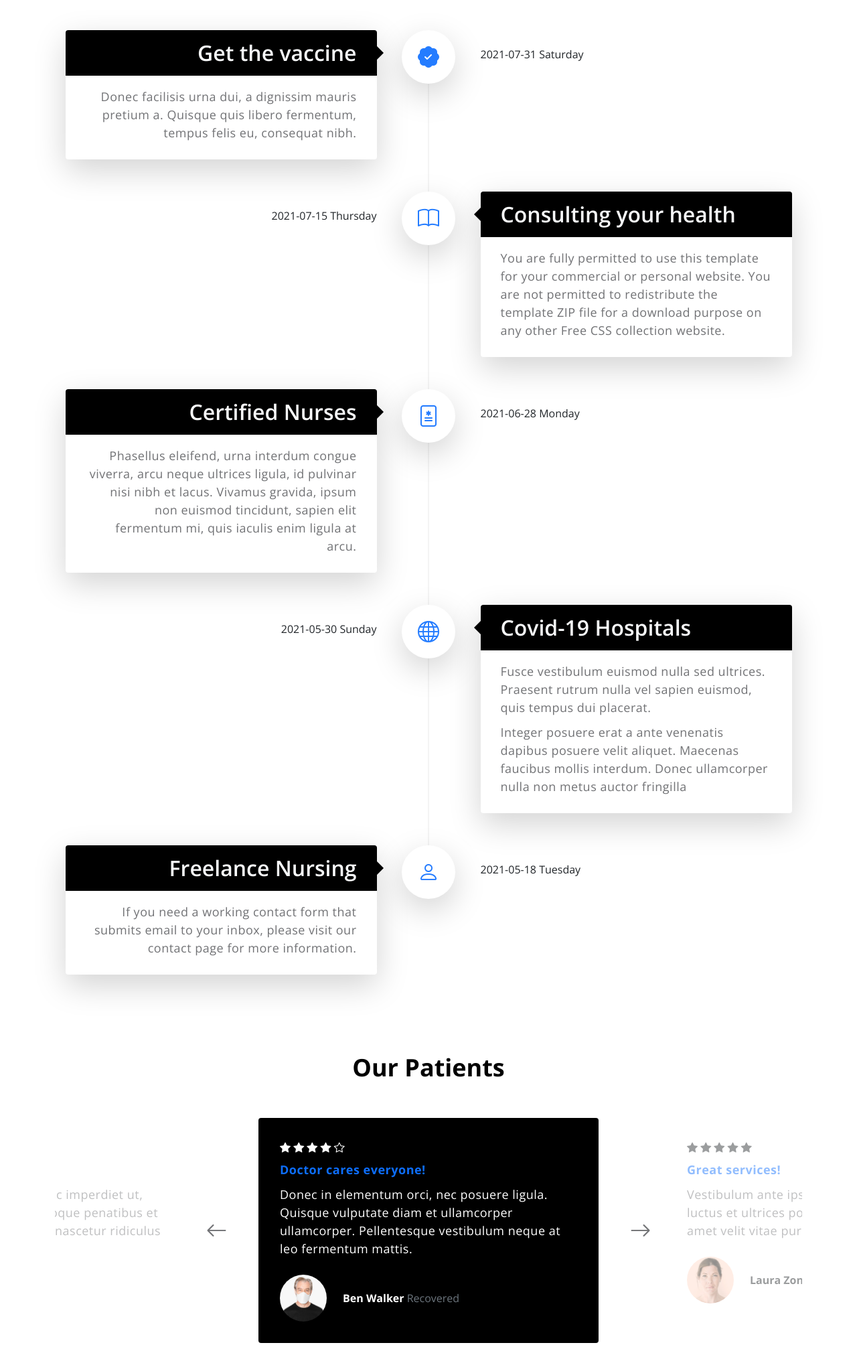
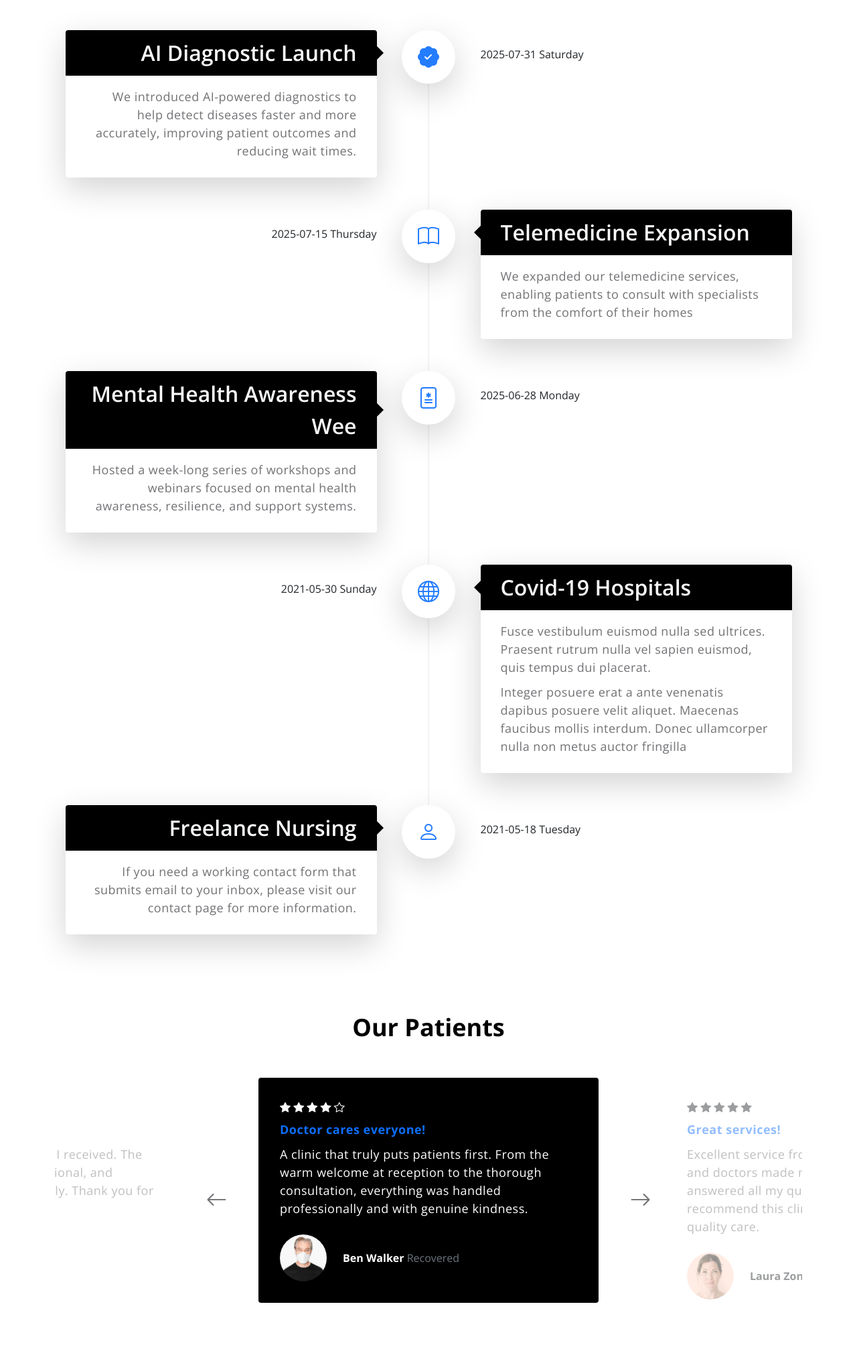
Before and after one commit to Currency29/Medic-Care, a plain HTML site: page index.html in a window 1280 px wide. Shown: the part 1789-3797 px from the top of the page at 67% size. Drawn offline with nearby package versions, Linux system fonts and the light colour scheme.

Commit message:
Update index.html

```diff
--- a/index.html
+++ b/index.html
@@ -25,13 +25,7 @@
         <link href="css/owl.theme.default.min.css" rel="stylesheet">
 
         <link href="css/templatemo-medic-care.css" rel="stylesheet">
-<!--
 
-TemplateMo 566 Medic Care
-
-https://templatemo.com/tm-566-medic-care
-
--->
     </head>
 
     <body id="top">
@@ -178,9 +172,9 @@ https://templatemo.com/tm-566-medic-care
                         <div class="timeline">
                             <div class="row g-0 justify-content-end justify-content-md-around align-items-start timeline-nodes">
                                 <div class="col-9 col-md-5 me-md-4 me-lg-0 order-3 order-md-1 timeline-content bg-white shadow-lg">
-                                    <h3 class=" text-light">Get the vaccine</h3>
+                                    <h3 class=" text-light">AI Diagnostic Launch</h3>
 
-                                    <p>Donec facilisis urna dui, a dignissim mauris pretium a. Quisque quis libero fermentum, tempus felis eu, consequat nibh.</p>
+                                    <p>We introduced AI-powered diagnostics to help detect diseases faster and more accurately, improving patient outcomes and reducing wait times.</p>
                                 </div>
 
                                 <div class="col-3 col-sm-1 order-2 timeline-icons text-md-center">
@@ -188,15 +182,15 @@ https://templatemo.com/tm-566-medic-care
                                 </div>
 
                                 <div class="col-9 col-md-5 ps-md-3 ps-lg-0 order-1 order-md-3 py-4 timeline-date">
-                                    <time>2021-07-31 Saturday</time>
+                                    <time>2025-07-31 Saturday</time>
                                 </div>
                             </div>
 
                             <div class="row g-0 justify-content-end justify-content-md-around align-items-start timeline-nodes my-lg-5 my-4">
                                 <div class="col-9 col-md-5 ms-md-4 ms-lg-0 order-3 order-md-1 timeline-content bg-white shadow-lg">
-                                    <h3 class=" text-light">Consulting your health</h3>
+                                    <h3 class=" text-light">Telemedicine Expansion</h3>
 
-                                    <p>You are fully permitted to use this template for your commercial or personal website. You are not permitted to redistribute the template ZIP file for a download purpose on any other <a href="https://www.google.com/search?q=free+css" target="_blank">Free CSS collection</a> website.</p>
+                                    <p>We expanded our telemedicine services, enabling patients to consult with specialists from the comfort of their homes</p>
                                 </div>
 
                                 <div class="col-3 col-sm-1 order-2 timeline-icons text-md-center">
@@ -204,15 +198,15 @@ https://templatemo.com/tm-566-medic-care
                                 </div>
 
                                 <div class="col-9 col-md-5 pe-md-3 pe-lg-0 order-1 order-md-3 py-4 timeline-date">
-                                    <time>2021-07-15 Thursday</time>
+                                    <time>2025-07-15 Thursday</time>
                                 </div>
                             </div>
 
                             <div class="row g-0 justify-content-end justify-content-md-around align-items-start timeline-nodes">
                                 <div class="col-9 col-md-5 me-md-4 me-lg-0 order-3 order-md-1 timeline-content bg-white shadow-lg">
-                                    <h3 class=" text-light">Certified Nurses</h3>
+                                    <h3 class=" text-light">Mental Health Awareness Wee</h3>
 
-                                    <p>Phasellus eleifend, urna interdum congue viverra, arcu neque ultrices ligula, id pulvinar nisi nibh et lacus. Vivamus gravida, ipsum non euismod tincidunt, sapien elit fermentum mi, quis iaculis enim ligula at arcu.</p>
+                                    <p>Hosted a week-long series of workshops and webinars focused on mental health awareness, resilience, and support systems.</p>
                                 </div>
 
                                 <div class="col-3 col-sm-1 order-2 timeline-icons text-md-center">
@@ -220,7 +214,7 @@ https://templatemo.com/tm-566-medic-care
                                 </div>
 
                                 <div class="col-9 col-md-5 ps-md-3 ps-lg-0 order-1 order-md-3 py-4 timeline-date">
-                                    <time>2021-06-28 Monday</time>
+                                    <time>2025-06-28 Monday</time>
                                 </div>
                             </div>
 
@@ -283,7 +277,7 @@ https://templatemo.com/tm-566-medic-care
 
                                     <p class="text-primary d-block mt-2 mb-0 w-100"><strong>Best Health Care</strong></p>
 
-                                    <p class="reviews-text w-100">Phasellus ligula ante, tempus ac imperdiet ut, mattis ac nibh. Orci varius natoque penatibus et magnis dis parturient montes, nascetur ridiculus mus.</p>
+                                    <p class="reviews-text w-100">I’m very satisfied with the care I received. The staff were friendly and professional, and everything was explained clearly. Thank you for making me feel comfortable.</p>
 
                                     <img src="images/reviews/beautiful-woman-face-portrait-brown-background.jpeg" class="img-fluid reviews-image" alt="">
 
@@ -305,7 +299,7 @@ https://templatemo.com/tm-566-medic-care
 
                                     <p class="text-primary d-block mt-2 mb-0 w-100"><strong>Doctor cares everyone!</strong></p>
 
-                                    <p class="reviews-text w-100">Donec in elementum orci, nec posuere ligula. Quisque vulputate diam et ullamcorper ullamcorper. Pellentesque vestibulum neque at leo fermentum mattis.</p>
+                                    <p class="reviews-text w-100">A clinic that truly puts patients first. From the warm welcome at reception to the thorough consultation, everything was handled professionally and with genuine kindness.</p>
 
                                     <img src="images/reviews/senior-man-wearing-white-face-mask-covid-19-campaign-with-design-space.jpeg" class="img-fluid reviews-image" alt="">
 
@@ -327,7 +321,8 @@ https://templatemo.com/tm-566-medic-care
 
                                     <p class="text-primary d-block mt-2 mb-0 w-100"><strong>Great services!</strong></p>
 
-                                    <p class="reviews-text w-100">Vestibulum ante ipsum primis in faucibus orci luctus et ultrices posuere cubilia curae; Donec sit amet velit vitae purus aliquam efficitur.</p>
+                                    <p class="reviews-text w-100">Excellent service from start to finish.
+                                        The nurses and doctors made me feel comfortable and answered all my questions. I would definitely recommend this clinic to anyone looking for quality care.</p>
 
                                     <img src="images/reviews/portrait-british-woman.jpeg" class="img-fluid reviews-image" alt="">
 
@@ -438,13 +433,6 @@ https://templatemo.com/tm-566-medic-care
                         </ul>
                     </div>
 
-                    <div class="col-lg-2 col-md-6 col-12 my-4 my-lg-0">
-                        <h5 class="mb-lg-4 mb-3">Our Clinic</h5>
-
-                        <p><a href="mailto:hello@company.co">hello@company.co</a><p>
-
-                        <p>123 Digital Art Street, San Diego, CA 92123</p>
-                    </div>
 
                     <div class="col-lg-3 col-md-6 col-12 ms-auto">
                         <h5 class="mb-lg-4 mb-3">Socials</h5>
@@ -454,14 +442,14 @@ https://templatemo.com/tm-566-medic-care
 
                             <li><a href="https://x.com/chima12746?t=VHAvAT-cyZhQoCifyC6RhQ&s=09" class="social-icon-link bi-twitter"></a></li>
 
-                            <li><a href="#" class="social-icon-link bi-instagram"></a></li>
+                            <li><a href="https://www.instagram.com/ezechimaobitobias?igsh=dHdoZ3prNjN4eTF0" class="social-icon-link bi-instagram"></a></li>
 
                             <li><a href="https://youtube.com/@chimaeze-bj9zi?si=wVo7FdiNUlxanNdU" class="social-icon-link bi-youtube"></a></li>
                         </ul>
                     </div>
 
                     <div class="col-lg-3 col-12 ms-auto mt-4 mt-lg-0">
-                        <p class="copyright-text">Copyright © Medic Care 2021
+                        <p class="copyright-text">Copyright © Medic Care 2025
 
                     </div>
 
```
